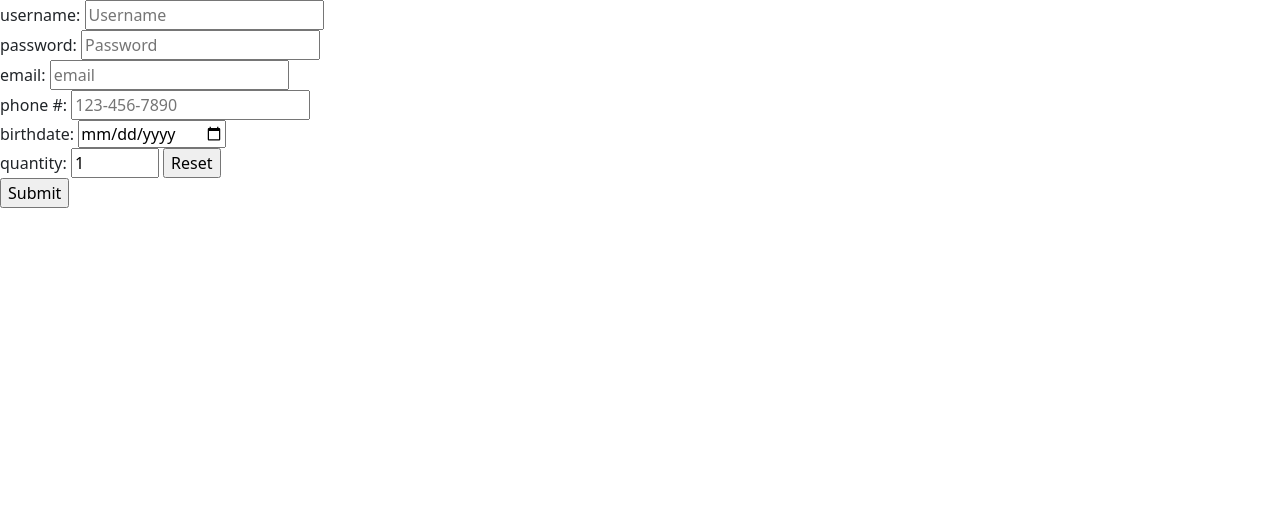
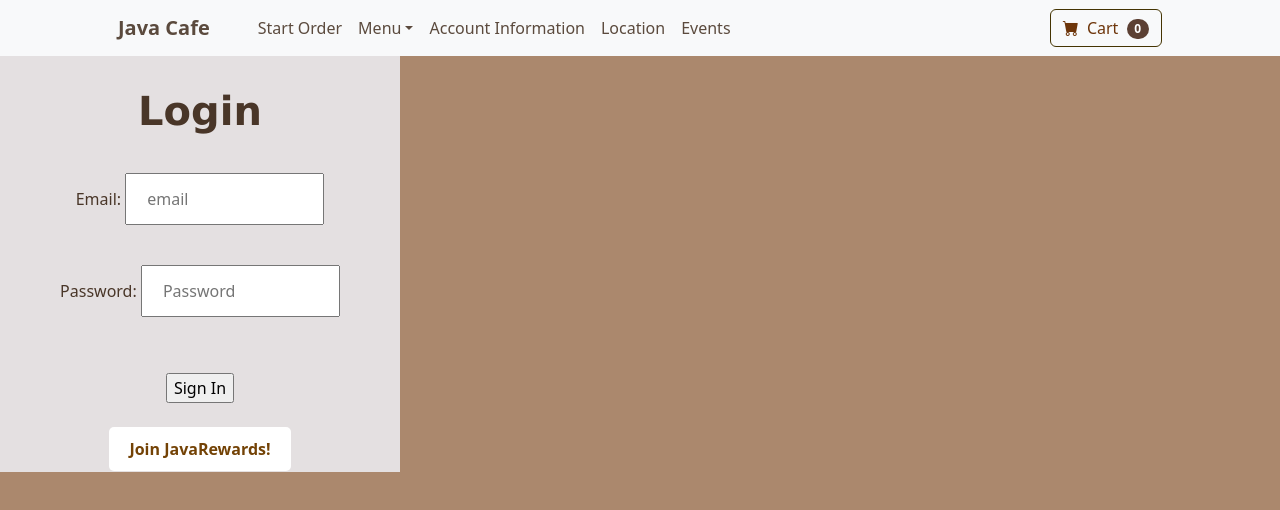
Before and after one commit to britt-klose/DBFinalProject, a website: page DBFinalProject/account_info.html in a window 1280 px wide. Drawn offline with nearby package versions, Linux system fonts and the light colour scheme.

Commit message:
account changes

```diff
--- a/DBFinalProject/account.css
+++ b/DBFinalProject/account.css
@@ -0,0 +1,76 @@
+/* General styles */
+body {
+    margin: 0;
+    padding: 0;
+    background-color: rgb(171,136,109); /* Creamy off-white background */
+    color:  rgb(73, 54, 40);; /* Dark brown */
+}
+
+/* Header styles */
+header .navbar {
+    background-color: rgb(171,136,109); /* Medium brown */
+    padding: 15px 20px;
+    display: flex;
+    justify-content: space-between;
+    align-items: center;
+}
+
+header .navbar .logo {
+    font-size: 24px;
+    color: white;
+}
+
+header .navbar nav a {
+    color: white;
+    text-decoration: none;
+    padding: 8px 12px;
+    transition: background-color 0.2s;
+}
+
+header .navbar nav a:hover, header .navbar nav .active {
+    background-color: rgb(73, 54, 40); /* Dark brown */
+    border-radius: 5px;
+}
+
+body, html {
+    margin: 0;
+    padding: 0;
+    height: 100%;
+    justify-content: center; /* Centers the container horizontally */
+    align-items: center; /* Centers the container vertically */
+}
+
+#t1 {
+    width: 400px;
+    height: 300px;
+    padding: 100px;
+    border: 1px rgb(73, 54, 40);
+    margin: 0;
+    text-align: center;
+    justify-content: center; /* Centers the container horizontally */
+    align-items: center; /* Centers the container vertically */
+}
+
+#password{
+    width: 50%;
+    padding: 12px 20px;
+    margin: 8px 0;
+    box-sizing: border-box;
+    justify-content: center; /* Centers the container horizontally */
+    align-items: center; /* Centers the container vertically */
+}
+
+#email{
+    width: 50%;
+    padding: 12px 20px;
+    margin: 8px 0;
+    box-sizing: border-box;
+    justify-content: center; /* Centers the container horizontally */
+    align-items: center; /* Centers the container vertically */
+}
+
+#ca1 {
+    margin: auto;
+    justify-content: center; /* Centers the container horizontally */
+    align-items: center; /* Centers the container vertically */
+}
--- a/DBFinalProject/account_info.html
+++ b/DBFinalProject/account_info.html
@@ -1,5 +1,12 @@
 <!DOCTYPE html>
 <html lang="en">
+<head>
+    <meta charset="UTF-8">
+    <meta name="viewport" content="width=device-width, initial-scale=1.0">
+    <meta name="description" content="Enjoy Our Delicious Coffee and Pastries at Cafe Java!" />
+    <meta name="Deare Abudushalamu, Brittany Klose, Katrina Cwiertniewicz," content="Cafe La Java" />
+    <title>Cafe La Java</title>
+    <link rel="stylesheet" href="DBFinalProject/styles.css"><!-- connected with style.css -->
     <head>
         <meta charset="utf-8" />
         <meta name="viewport" content="width=device-width, initial-scale=1, shrink-to-fit=no" />
@@ -14,33 +21,74 @@
         <link rel="stylesheet" href="https://cdnjs.cloudflare.com/ajax/libs/font-awesome/6.0.0-beta3/css/all.min.css">
 
         <link href="styles.css" rel="stylesheet" />
-        <link href="img.css" />
+        <link href="account.css" rel="stylesheet" />
     </head>
     <body>
-<form action="index.php" method="POST">
+        <!-- Navigation-->
+        <nav class="navbar navbar-expand-lg navbar-light bg-light">
+            <div class="container px-4 px-lg-5">
+                <a class="navbar-brand" href="http://127.0.0.1:5501/DBFinalProject/Index.html">Java Cafe</a>
+                <button class="navbar-toggler" type="button" data-bs-toggle="collapse" data-bs-target="#navbarSupportedContent" aria-controls="navbarSupportedContent" aria-expanded="false" aria-label="Toggle navigation"><span class="navbar-toggler-icon"></span></button>
+                <div class="collapse navbar-collapse" id="navbarSupportedContent">
+                    <ul class="navbar-nav me-auto mb-2 mb-lg-0 ms-lg-4">
+                        <li class="nav-item"><a class="nav-link active" aria-current="page" href="order.html">Start Order</a></li>
+                        <li class="nav-item dropdown">
+                            <a class="nav-link dropdown-toggle" id="navbarDropdown" href="#" role="button" data-bs-toggle="dropdown" aria-expanded="false">Menu</a>
+                            <ul class="dropdown-menu" aria-labelledby="navbarDropdown">
+                                <li><a class="dropdown-item" href="http://127.0.0.1:5501/DBFinalProject/menu.html">All Menu</a></li>
+                                <li><hr class="dropdown-divider" /></li>
+                                <li><a class="dropdown-item" href="http://127.0.0.1:5501/DBFinalProject/sandwiches.html">Sandwiches</a></li>
+                                <li><a class="dropdown-item" href="http://127.0.0.1:5501/DBFinalProject/salads_bowls.html">Salads & Bowls</a></li>
+                                <li><a class="dropdown-item" href="http://127.0.0.1:5501/DBFinalProject/soups.html">Soups</a></li>
+                                <li><a class="dropdown-item" href="http://127.0.0.1:5501/DBFinalProject/bakery.html">Bakery</a></li>
+                                <li><a class="dropdown-item" href="http://127.0.0.1:5501/DBFinalProject/hot_drinks.html">Hot Drinks</a></li>
+                                <li><a class="dropdown-item" href="http://127.0.0.1:5501/DBFinalProject/cold_drinks.html">Cold Drinks</a></li>
+                            </ul>
+                        </li>
+                        <li class="nav-item"><a class="nav-link" href="http://127.0.0.1:5501/DBFinalProject/account_info.html">Account Information</a></li>
+                        <li class="nav-item"><a class="nav-link" href="http://127.0.0.1:5501/DBFinalProject/location.html">Location</a></li>
+                        <li class="nav-item"><a class="nav-link" href="http://127.0.0.1:5501/DBFinalProject/events.html">Events</a></li>
+                    </ul>
+                    <form class="d-flex">
+                        <button class="btn btn-outline-dark" type="submit">
+                            <i class="bi-cart-fill me-1"></i>
+                            Cart
+                            <span class="badge bg-dark text-white ms-1 rounded-pill">0</span>
+                        </button>
+                    </form>
+                </div>
+            </div>
+        </nav>
+    <header>
+        <script src="search.js"></script><!-- connected with search.js -->
+    </header>
+    <!-- Login Table-->
+    <table id="t1" border=1 Style="background-color: rgb(228, 224, 225)" width=600 align=center>
+        <tr><td>
+        <br>
+        <div align=center>
+        <FORM NAME="mydbform"
+            ACTION="show.php"
+            METHOD="get">
 
-    <label for="username">username:</label>
-    <input type="text" id="username" placeholder="Username" minlength="6" maxlength="20" required>
-    <br>
-    <label for="password">password:</label>
-    <input type="password" id="password" placeholder="Password" minlength="6" maxlength="20" required>
-    <br>
+            <b align=center style="color:rgb(73,54,40); font-family:verdana; font-size: 30pt">Login</b>
+            <br><br>
+            Email:
+            <input type="email" id="email" placeholder="email" required><br>
+            <br>
 
-    <label for=""email>email:</label>
-    <input type="email" id="email" placeholder="email"><br>
-
-    <label for="phone">phone #:</label>
-    <input type="tel" id="phone" placeholder="123-456-7890" pattern="[0-9]{3}-[0-9]{3}-[0-9]{4}"><br>
-    <label for="bday">birthdate:</label>
-    <input type="date" id="bday"><br>
-
-    <label for="quantity">quantity:</label>
-    <input type="number" id="quantity" min="0" max="99" value="1"<br>
-
-    <input type="reset"><br>
-    <input type="submit">
-
-</form>
-<script src="https://cdn.jsdelivr.net/npm/bootstrap@5.3.0/dist/js/bootstrap.bundle.min.js"></script>
-</body>
+            Password:
+            <input type="password" id="password" placeholder="Password" minlength="6" maxlength="20" required> <br>
+            <br><br>
+            <input type="SUBMIT" VALUE="Sign In"><br>
+            <br>
+            <!-- Create Account-->
+            <form id="ca1" action="create_account.html">
+                <button type="button">Join JavaRewards!</button>
+                </form>
+        </FORM>
+        </div>
+        </td></tr>
+        </table>
+    </body>
 </html>
```
Also changed, not shown: DBFinalProject/create_account.html (added, +23 -0 lines), DBFinalProject/test.html (added, +25 -0 lines).
